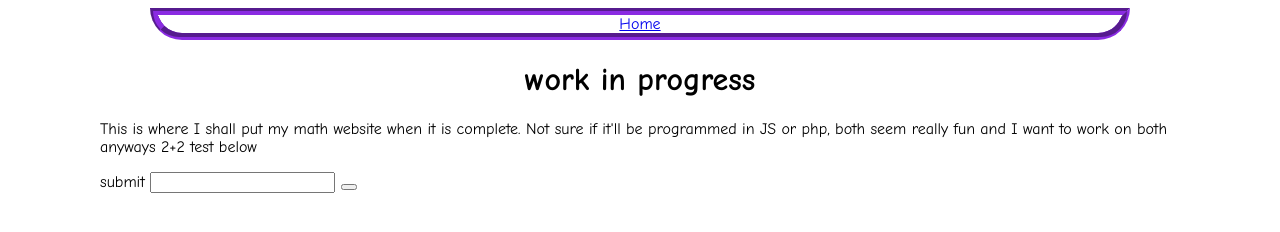
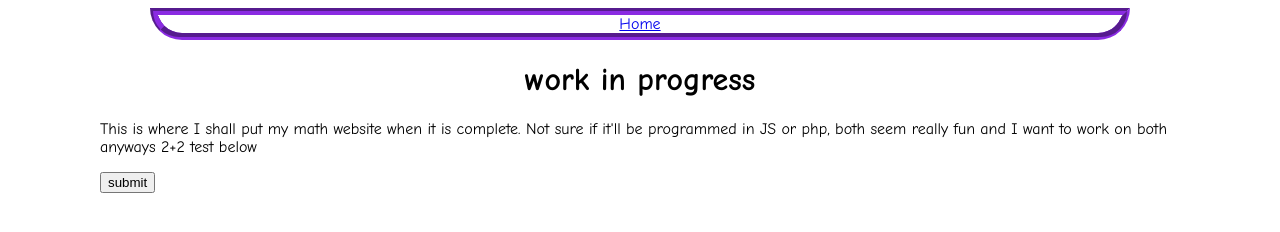
Before and after one commit to Uneevee/uneevee.github.io, a plain HTML site: page Math/index.html in a window 1280 px wide. Drawn offline with Linux system fonts and the light colour scheme.

Commit message:
Putting code inside html since I dont call file

```diff
--- a/Math/index.html
+++ b/Math/index.html
@@ -15,8 +15,7 @@
     Not sure if it'll be programmed in JS or php, both seem really fun and I want to work on both
     anyways 2+2 test below
   </p>
-  <label for="button">submit</label>
-  <input type="number" id="Answer">
-  <button type="button" id="submit" onclick="submit.js"></button>
+  <label for="button"></label>
+  <button type="button" id="submit" onclick='document.getElementById("response").innerHTML = document.getElementById("Answer").innerHTML'>submit</button>
   <p id="response"></p>
 </body>
```
